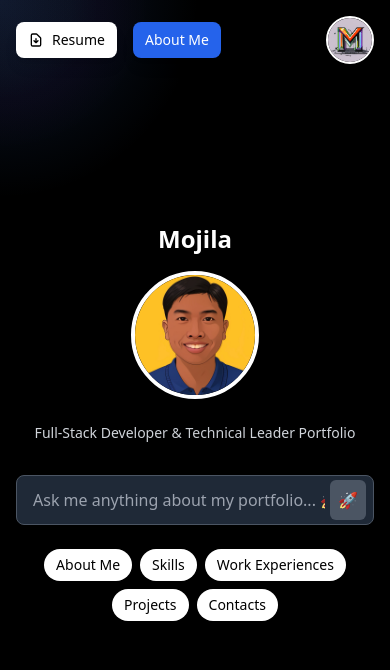
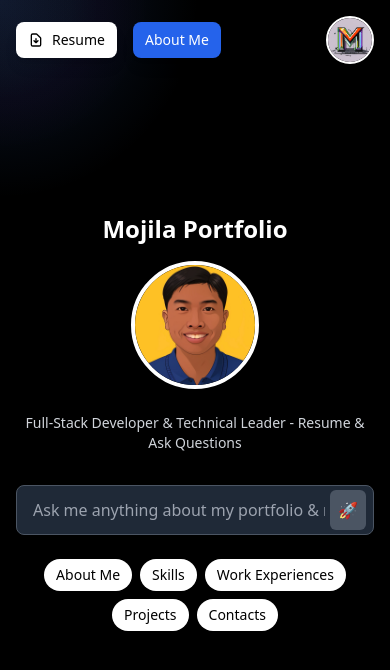
Before and after one commit to mojila/mojila-portofolio, a React (Create React App) app: page / in a window 390 px wide. Shown: the top 670 px of the page. Built offline with nearby package versions, Linux system fonts and the light colour scheme.

Commit message:
feat(portfolio): update portfolio content and seo for resume focus
Update page titles, descriptions, and content to focus on portfolio/resume
Modify layout styles for better responsiveness
Add "ask questions" prompts throughout the interface

```diff
--- a/public/index.html
+++ b/public/index.html
@@ -7,25 +7,25 @@
     <meta name="theme-color" content="#000000" />
 
     <!-- SEO Meta Tags -->
-    <title>Mojila - Full-Stack Developer & Technical Leader | Go, Node.js, React Portfolio</title>
-    <meta name="description" content="Mojila - Full-Stack Developer & Technical Leader with 6+ years in Go, Node.js, React, GCP. Expert in scalable backend systems & microservices." />
-    <meta name="keywords" content="Mojila, Moch Aji Laksono, Full-Stack Developer, Technical Leader, Go Developer, Golang, Node.js, React, Backend Developer, Software Engineer, GCP, AWS, Docker, PostgreSQL, MongoDB, Microservices, DevOps, CI/CD, Surabaya Developer, Indonesia Developer, Remote Developer" />
+    <title>Mojila Portfolio - Full-Stack Developer & Technical Leader | Resume & Ask Questions</title>
+    <meta name="description" content="Mojila Portfolio - Full-Stack Developer & Technical Leader resume with 6+ years experience. Ask questions about Go, Node.js, React, GCP expertise." />
+    <meta name="keywords" content="Mojila, Moch Aji Laksono, Portfolio, Resume, Full-Stack Developer, Technical Leader, Go Developer, Golang, Node.js, React, Backend Developer, Software Engineer, GCP, AWS, Docker, PostgreSQL, MongoDB, Microservices, DevOps, CI/CD, Ask Questions, Surabaya Developer, Indonesia Developer, Remote Developer" />
     <meta name="author" content="Mojila (Moch. Aji Laksono)" />
     <meta name="robots" content="index, follow" />
     <link rel="canonical" href="https://mojila.my.id/" />
 
     <!-- Open Graph Meta Tags -->
     <meta property="og:type" content="website" />
-    <meta property="og:title" content="Mojila - Full-Stack Developer & Technical Leader Portfolio" />
-    <meta property="og:description" content="Mojila - Full-Stack Developer & Technical Leader with 6+ years in Go, Node.js, React, GCP. Expert in scalable backend systems & microservices." />
+    <meta property="og:title" content="Mojila Portfolio - Full-Stack Developer & Technical Leader Resume" />
+    <meta property="og:description" content="Mojila Portfolio - Full-Stack Developer & Technical Leader resume with 6+ years experience. Ask questions about Go, Node.js, React, GCP expertise." />
     <meta property="og:image" content="%PUBLIC_URL%/asset/photo.jpeg" />
     <meta property="og:url" content="https://mojila.my.id/" />
     <meta property="og:site_name" content="Mojila Portfolio" />
 
     <!-- Twitter Card Meta Tags -->
     <meta name="twitter:card" content="summary_large_image" />
-    <meta name="twitter:title" content="Mojila - Full-Stack Developer & Technical Leader" />
-    <meta name="twitter:description" content="Mojila - Full-Stack Developer & Technical Leader with 6+ years in Go, Node.js, React, GCP. Expert in scalable backend systems & microservices." />
+    <meta name="twitter:title" content="Mojila Portfolio - Full-Stack Developer & Technical Leader Resume" />
+    <meta name="twitter:description" content="Mojila Portfolio - Full-Stack Developer & Technical Leader resume with 6+ years experience. Ask questions about Go, Node.js, React, GCP expertise." />
     <meta name="twitter:image" content="%PUBLIC_URL%/asset/photo.jpeg" />
 
     <!-- Additional SEO Tags -->
--- a/src/App.js
+++ b/src/App.js
@@ -38,9 +38,9 @@ function App() {
         <Route path="/" element={
           <>
             <SEOHead
-              title="Mojila - Full-Stack Developer & Technical Leader"
-              description="Mojila (Moch. Aji Laksono) - Experienced Technical Leader and Full-Stack Developer with 6+ years in building scalable web applications, backend systems, and developer infrastructure."
-              keywords="Mojila, Moch Aji Laksono, Full-Stack Developer, Technical Leader, Backend Developer, Go, Node.js, React, GCP, DevOps, Software Engineer"
+              title="Mojila Portfolio - Full-Stack Developer & Technical Leader Resume"
+              description="Mojila (Moch. Aji Laksono) - Experienced Technical Leader and Full-Stack Developer with 6+ years in building scalable web applications, backend systems, and developer infrastructure. View portfolio, download resume, and ask questions."
+              keywords="Mojila, portfolio, resume, ask, Moch Aji Laksono, Full-Stack Developer, Technical Leader, Backend Developer, Go, Node.js, React, GCP, DevOps, Software Engineer"
               canonicalUrl="https://mojila.my.id"
             />
             <HomePage />
@@ -49,9 +49,9 @@ function App() {
         <Route path="/about" element={
           <>
             <SEOHead
-              title="About Mojila - Technical Leader & Full-Stack Developer"
-              description="Learn more about Mojila's professional journey, technical expertise, and leadership experience in software development and team management."
-              keywords="About Mojila, Technical Leader, Full-Stack Developer, Software Engineer, Backend Specialist, Team Leadership, DevOps"
+              title="About Mojila Portfolio - Technical Leader & Full-Stack Developer Resume"
+              description="Learn more about Mojila's professional journey, technical expertise, and leadership experience in software development and team management. View portfolio, download resume, and ask questions about experience."
+              keywords="About Mojila, portfolio, resume, ask, Technical Leader, Full-Stack Developer, Software Engineer, Backend Specialist, Team Leadership, DevOps"
               canonicalUrl="https://mojila.my.id/about"
             />
             <About />
--- a/src/components/About.js
+++ b/src/components/About.js
@@ -3,7 +3,7 @@ import { Link } from 'react-router-dom';
 
 const About = () => {
   return (
-    <div className="min-h-screen bg-black text-white py-16 px-4">
+    <div className="min-h-screen bg-black text-white py-16 px-4 pb-24">
       <div className="max-w-4xl mx-auto">
         {/* SEO-friendly header */}
         <section>
@@ -11,7 +11,7 @@ const About = () => {
             <div className="flex items-center justify-between mb-4">
               <div className="flex-1"></div>
               <h1 className="text-4xl md:text-5xl font-bold text-transparent bg-clip-text bg-gradient-to-r from-blue-400 to-purple-600">
-                About Mojila
+                About Mojila Portfolio
               </h1>
               <div className="flex-1 flex justify-end">
                 <Link
@@ -23,7 +23,7 @@ const About = () => {
               </div>
             </div>
             <p className="text-xl text-gray-300 max-w-2xl mx-auto">
-              Full-Stack Developer & Technical Leader with 6+ years of experience
+              Full-Stack Developer & Technical Leader Resume - Ask Questions About My Experience
             </p>
           </header>
         </section>
@@ -131,16 +131,16 @@ const About = () => {
         <section>
           <div className="mt-16 text-center">
             <div className="bg-gradient-to-r from-blue-600 to-purple-600 rounded-lg p-8">
-              <h2 className="text-2xl font-bold mb-4">Let's Build Something Amazing Together</h2>
+              <h2 className="text-2xl font-bold mb-4">Ask Questions & Download Resume</h2>
               <p className="text-blue-100 mb-6 max-w-2xl mx-auto">
-                I'm always open to discussing new opportunities, collaborations, or just having a tech chat.
+                Ask questions about my portfolio, download my resume, or discuss new opportunities.
                 Whether you need a technical leader, a backend specialist, or a full-stack developer, let's connect!
               </p>
               <div className="flex flex-col sm:flex-row gap-4 justify-center">
                 <a
                   href="mailto:me.mojila@gmail.com?subject=Let's Connect!&body=Hi Mojila, I'd love to discuss..."
                   className="bg-white text-blue-600 px-6 py-3 rounded-lg font-medium hover:bg-gray-100 transition-colors inline-flex items-center justify-center"
-                  aria-label="Send email to Mojila"
+                  aria-label="Send email to ask Mojila about portfolio"
                 >
                   📧 Get In Touch
                 </a>
@@ -148,7 +148,7 @@ const About = () => {
                   href="/asset/resume.pdf"
                   download="Mojila_Resume.pdf"
                   className="bg-transparent border-2 border-white text-white px-6 py-3 rounded-lg font-medium hover:bg-white hover:text-blue-600 transition-colors inline-flex items-center justify-center"
-                  aria-label="Download Mojila's resume"
+                  aria-label="Download Mojila's portfolio resume"
                 >
                   📄 Download Resume
                 </a>
--- a/src/components/HomePage.js
+++ b/src/components/HomePage.js
@@ -94,7 +94,7 @@ const HomePage = () => {
             href="/asset/resume.pdf"
             download="Mojila_Resume.pdf"
             className="inline-flex items-center px-3 py-2 bg-white hover:bg-gray-100 text-black text-sm font-medium rounded-lg shadow-lg hover:shadow-xl transition-all duration-200"
-            aria-label="Download Mojila's resume"
+            aria-label="Download Mojila's portfolio resume"
           >
             <svg className="w-4 h-4 mr-2" fill="none" stroke="currentColor" viewBox="0 0 24 24">
               <path strokeLinecap="round" strokeLinejoin="round" strokeWidth={2} d="M12 10v6m0 0l-3-3m3 3l3-3m2 8H7a2 2 0 01-2-2V5a2 2 0 012-2h5.586a1 1 0 01.707.293l5.414 5.414a1 1 0 01.293.707V19a2 2 0 01-2 2z" />
@@ -104,7 +104,7 @@ const HomePage = () => {
           <Link
             to="/about"
             className="inline-flex items-center px-3 py-2 bg-blue-600 hover:bg-blue-700 text-white text-sm font-medium rounded-lg shadow-lg hover:shadow-xl transition-all duration-200"
-            aria-label="Learn more about Mojila"
+            aria-label="Learn more about Mojila's portfolio"
           >
             About Me
           </Link>
@@ -161,7 +161,7 @@ const HomePage = () => {
           className="w-32 h-24 sm:w-40 sm:h-30 md:w-48 md:h-36 rounded-lg shadow-lg"
           controls
           preload="metadata"
-          aria-label="Mojila's video resume"
+          aria-label="Mojila's portfolio video resume"
         >
           <source src="/asset/video-resume.mov" type="video/mp4" />
           Your browser does not support the video tag.
@@ -173,7 +173,7 @@ const HomePage = () => {
          <div className="text-white text-center px-4 sm:px-6 md:px-8 max-w-2xl w-full">
             <header>
               <h1 className="text-2xl sm:text-3xl md:text-4xl lg:text-5xl font-bold mb-4">
-                 Mojila
+                 Mojila Portfolio
                </h1>
             </header>
 
@@ -196,7 +196,7 @@ const HomePage = () => {
               </div>
 
               <p className="text-sm sm:text-base md:text-lg lg:text-xl text-gray-300 mb-8">
-                Full-Stack Developer & Technical Leader Portfolio
+                Full-Stack Developer & Technical Leader - Resume & Ask Questions
               </p>
             </section>
 
@@ -204,14 +204,14 @@ const HomePage = () => {
             <section>
               <h2 className="sr-only">Interactive Chat</h2>
               <form onSubmit={handleChatSubmit} className="mb-6 relative">
-                <label htmlFor="chat-input" className="sr-only">Ask me anything about my portfolio</label>
+                <label htmlFor="chat-input" className="sr-only">Ask me anything about my portfolio and resume</label>
                 <input
                   id="chat-input"
                   type="text"
                   value={chatInput}
                   onChange={(e) => setChatInput(e.target.value)}
                   onKeyPress={handleKeyPress}
-                  placeholder="Ask me anything about my portfolio... 🚀"
+                  placeholder="Ask me anything about my portfolio & resume... 🚀"
                   disabled={isLoading || isStreaming}
                   className="w-full px-4 py-3 pr-12 rounded-lg bg-gray-800 border border-gray-600 text-white placeholder-gray-400 focus:outline-none focus:ring-2 focus:ring-blue-500 focus:border-transparent disabled:opacity-50 disabled:cursor-not-allowed"
                 />
@@ -232,7 +232,7 @@ const HomePage = () => {
 
               {/* Quick Actions */}
               <div>
-                <h3 className="sr-only">Quick Actions</h3>
+                <h3 className="sr-only">Quick Actions - Ask About Portfolio & Resume</h3>
                 <div className="flex flex-wrap justify-center gap-2">
                 <button
                   onClick={() => {
--- a/src/index.css
+++ b/src/index.css
@@ -2,15 +2,14 @@
 @tailwind components;
 @tailwind utilities;
 
-/* Custom styles for preventing scroll */
+/* Custom styles for layout */
 html, body {
-  overflow: hidden;
-  height: 100vh;
+  height: 100%;
   width: 100%;
 }
 
 #root {
-  height: 100vh;
+  min-height: 100vh;
   width: 100%;
 }
 
```
